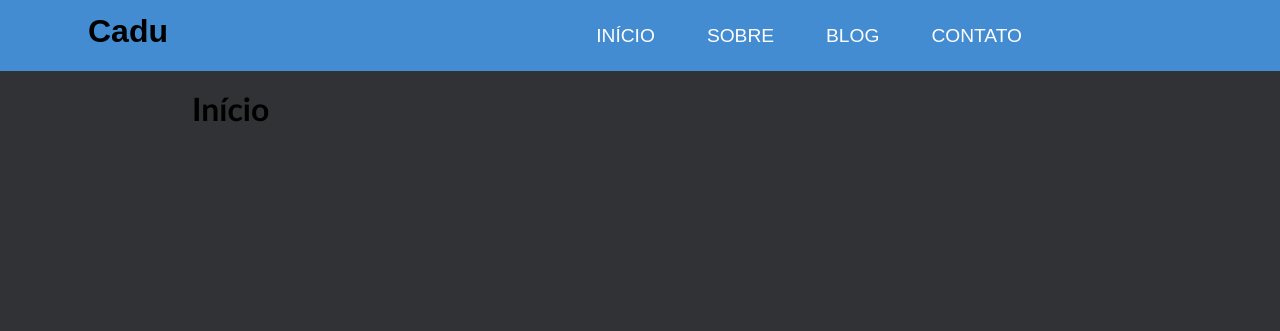
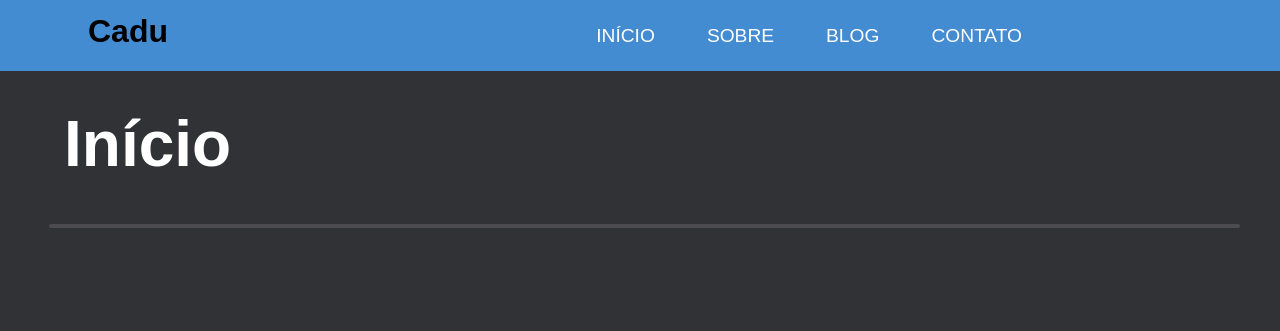
Before and after one commit to educcamara/blog, a Flask app: page / in a window 1280 px wide. Shown: the top 331 px of the page. Run offline with Flask 3, Linux system fonts and the light colour scheme.

Commit message:
creating posts layout

```diff
--- a/app.py
+++ b/app.py
@@ -22,8 +22,8 @@ def about():
 @app.route('/blog')
 def blog():
     """ Blog page """
-    posts = blog_posts[::-1]
-    return render_template('blog.html', posts=posts)
+    posts = blog_posts
+    return render_template('all_posts.html', posts=posts)
 
 
 @app.route('/blog/<int:post_id>')
--- a/posts.py
+++ b/posts.py
@@ -2,14 +2,14 @@
 blog_posts = [
     {
         'title': 'Postagem 1',
-        'text': ''
+        'body': ''
     },
     {
         'title': 'Postagem 2',
-        'text': ''
+        'body': ''
     },
     {
         'title': 'Postagem 3',
-        'text': ''
+        'body': ''
     }
 ]
--- a/static/styles.css
+++ b/static/styles.css
@@ -23,6 +23,10 @@ header {
     z-index: 100;
     width: 100%;
 }
+
+
+
+
 
 .logo {
     margin-top: 0.4em;
@@ -172,11 +176,15 @@ nav a:hover {
 .content {
     width: 80%;
     margin: 0 auto;
-    padding: 4em;
+    padding: 0;
+    top: -1em;
 
     line-height: 1.5;
 }
-.content p {font-family: Verdana, Geneva, Tahoma, sans-serif;}
+.content p {
+    font-size: 22px;
+    font-family: Verdana, Geneva, Tahoma, sans-serif;
+}
 .content h1 {
     font-family: 'Trebuchet MS', 'Lucida Sans Unicode', 'Lucida Grande', 'Lucida Sans', Arial, sans-serif;
     font-weight: 900;
@@ -185,3 +193,28 @@ nav a:hover {
     font-family: 'Trebuchet MS', 'Lucida Sans Unicode', 'Lucida Grande', 'Lucida Sans', Arial, sans-serif;
     font-weight: 800;
 }
+
+.title {
+    font-size: 2em;
+    font-weight: 900;
+    width: 95%;
+    padding: 2em;
+    color: #fff;
+    position: relative;
+    overflow: visible;
+
+    /* border-bottom: #4b4b50 4px solid;
+    margin: 0 auto; */
+}
+.title::after {
+    content: "";
+    display: block;
+    position: absolute;
+    height: 4px;
+    width: 98%;
+    left: 4%;
+    margin: 0 auto;
+
+    background: #4b4b50;
+    border-radius: 2px;
+}
--- a/templates/about.html
+++ b/templates/about.html
@@ -1,7 +1,10 @@
 {% extends "base.html" %}
 
+{% block title %}
+    <h1>Sobre</h1>
+{% endblock %}
+
 {% block content %}
-    <h1>Sobre</h1>
     <p>
         Esse é o meu blog, o blog do Cadu. Espero que gostem do meu Blog.
         A Guerra de Troia, um dos eventos mais icônicos da mitologia grega, foi travada entre gregos e troianos devido a um conflito que começou com o rapto de Helena, a esposa de Menelau, pelo príncipe troiano Páris. O cerco à lendária cidade de Troia durou dez anos, e durante esse tempo, inúmeras batalhas épicas foram travadas.
--- a/templates/base.html
+++ b/templates/base.html
@@ -15,7 +15,7 @@
     <ul>
         <li><a href="/">Início</a></li>
         <li><a href="/about">Sobre</a></li>
-        <li><a href="#">Blog</a></li>
+        <li><a href="/blog">Blog</a></li>
         <li><a href="#">Contato</a></li>
     </ul>
     </nav>
@@ -27,6 +27,9 @@
 </header>
 
 <main>
+    <div class="title">
+    {% block title %}{% endblock %}
+    </div>
     <div class="content">
     {% block content %}{% endblock %}
     </div>
--- a/templates/home.html
+++ b/templates/home.html
@@ -1,5 +1,8 @@
 {% extends "base.html" %}
 
+{% block title %}
+    <h1>Início</h1>
+{% endblock %}
+
 {% block content %}
-<h1>Início</h1>
 {% endblock %}
```
Also changed, not shown: templates/all_posts.html (added, +16 -0 lines).
